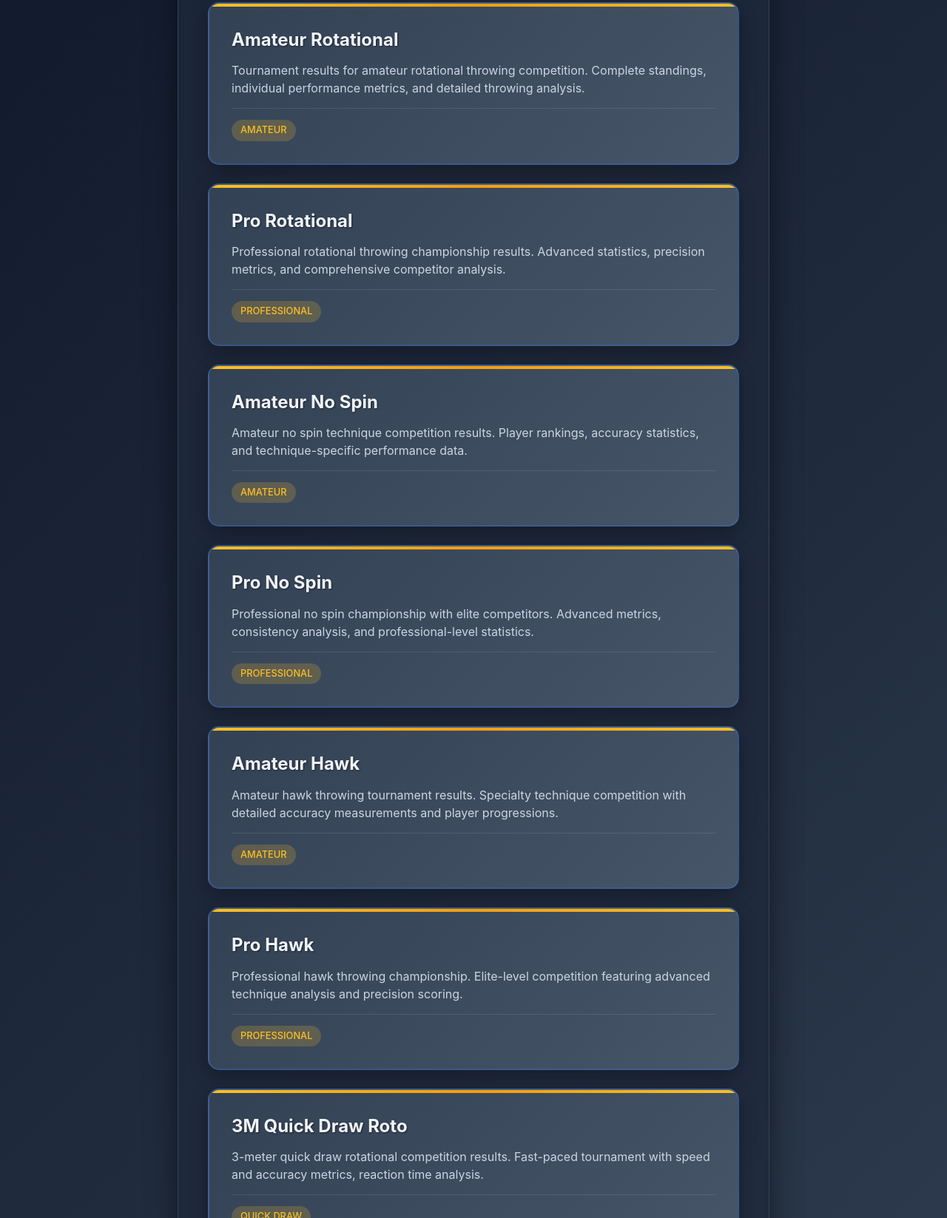
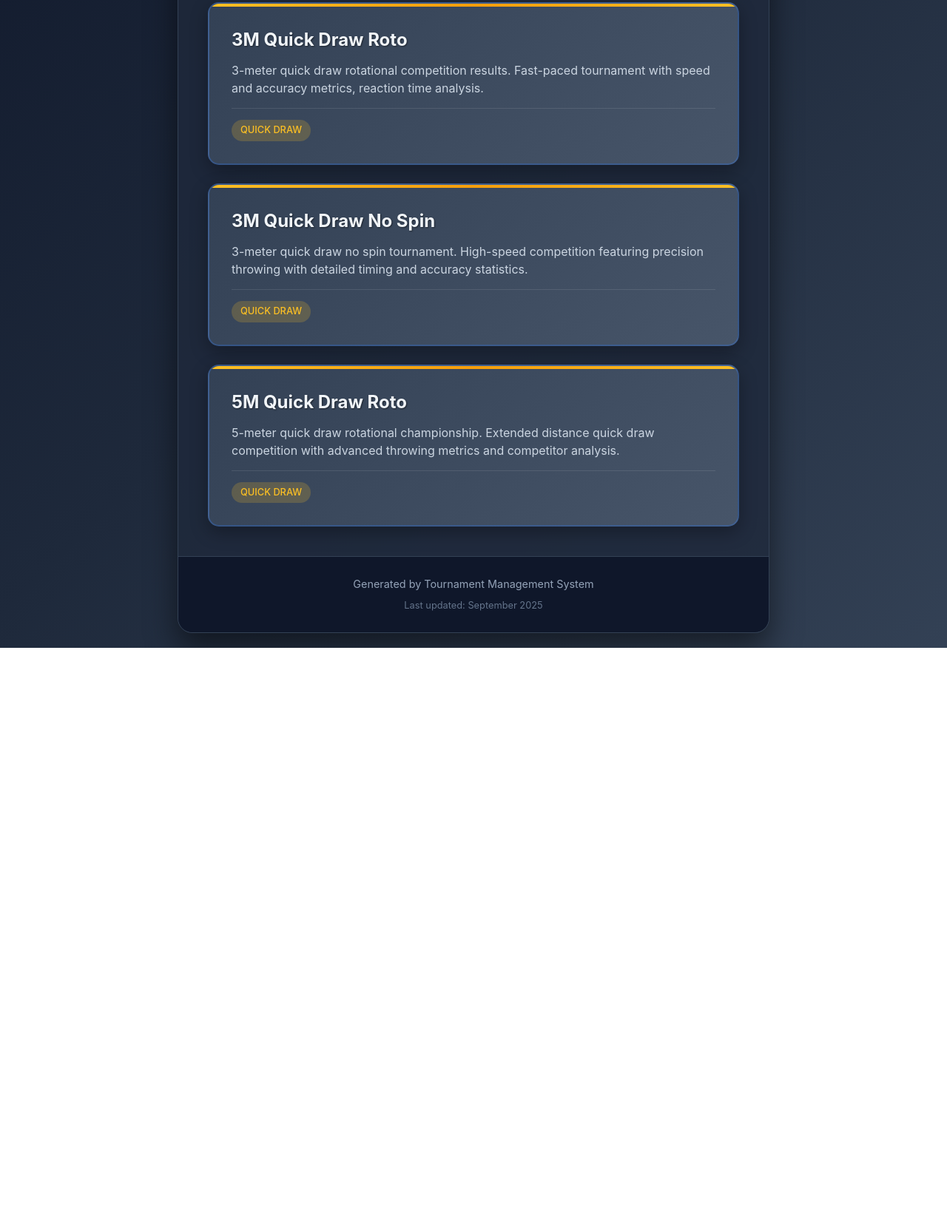
Before and after one commit to ashour84/Dangerfest25, a plain HTML site: page index.html in a window 1280 px wide. Shown: the part 489-2136 px from the top of the page at 74% size. After the commit the page ends 1365 px from the top, so only its background shows below. Drawn offline with Linux system fonts and the light colour scheme.

Commit message:
Update index.html

```diff
--- a/index.html
+++ b/index.html
@@ -245,66 +245,6 @@
                 <h2>🏆 Tournament Results</h2>
 
                 <div class="report-grid">
-                    <a href="Amateur Rotational.html" class="report-card">
-                        <div class="report-title">Amateur Rotational</div>
-                        <div class="report-description">
-                            Tournament results for amateur rotational throwing competition. Complete standings, individual performance metrics, and detailed throwing analysis.
-                        </div>
-                        <div class="report-meta">
-                            <span class="report-type">AMATEUR</span>
-                        </div>
-                    </a>
-
-                    <a href="Pro Rotational.html" class="report-card">
-                        <div class="report-title">Pro Rotational</div>
-                        <div class="report-description">
-                            Professional rotational throwing championship results. Advanced statistics, precision metrics, and comprehensive competitor analysis.
-                        </div>
-                        <div class="report-meta">
-                            <span class="report-type">PROFESSIONAL</span>
-                        </div>
-                    </a>
-
-                    <a href="Amateur No Spin.html" class="report-card">
-                        <div class="report-title">Amateur No Spin</div>
-                        <div class="report-description">
-                            Amateur no spin technique competition results. Player rankings, accuracy statistics, and technique-specific performance data.
-                        </div>
-                        <div class="report-meta">
-                            <span class="report-type">AMATEUR</span>
-                        </div>
-                    </a>
-
-                    <a href="Pro No Spin.html" class="report-card">
-                        <div class="report-title">Pro No Spin</div>
-                        <div class="report-description">
-                            Professional no spin championship with elite competitors. Advanced metrics, consistency analysis, and professional-level statistics.
-                        </div>
-                        <div class="report-meta">
-                            <span class="report-type">PROFESSIONAL</span>
-                        </div>
-                    </a>
-
-                    <a href="Amateur Hawk.html" class="report-card">
-                        <div class="report-title">Amateur Hawk</div>
-                        <div class="report-description">
-                            Amateur hawk throwing tournament results. Specialty technique competition with detailed accuracy measurements and player progressions.
-                        </div>
-                        <div class="report-meta">
-                            <span class="report-type">AMATEUR</span>
-                        </div>
-                    </a>
-
-                    <a href="Pro Hawk.html" class="report-card">
-                        <div class="report-title">Pro Hawk</div>
-                        <div class="report-description">
-                            Professional hawk throwing championship. Elite-level competition featuring advanced technique analysis and precision scoring.
-                        </div>
-                        <div class="report-meta">
-                            <span class="report-type">PROFESSIONAL</span>
-                        </div>
-                    </a>
-
                     <a href="3M Quick Draw Roto.html" class="report-card">
                         <div class="report-title">3M Quick Draw Roto</div>
                         <div class="report-description">
```
